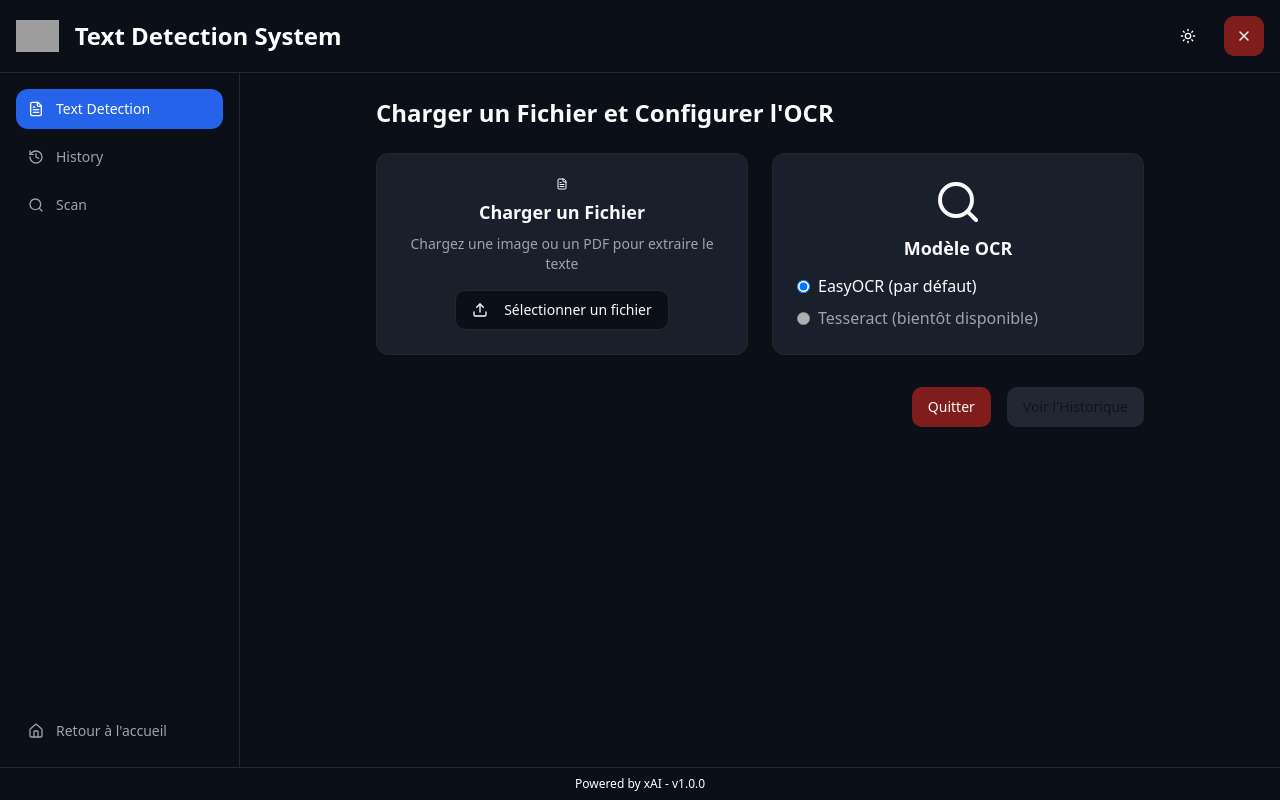
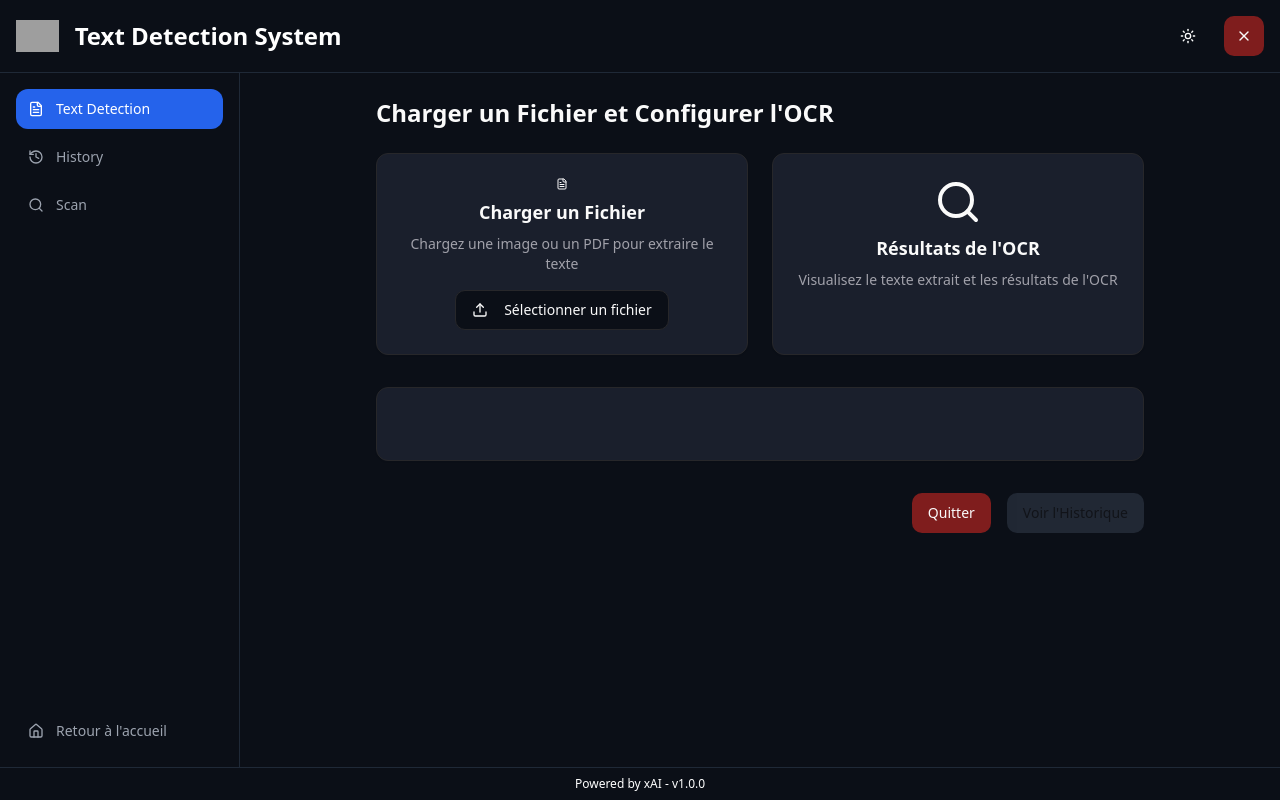
Before and after one commit to MohamedSouilhi/IA_souveraine_website, a React (Vite) app: page /text-detection in a window 1280 px wide. Built offline with nearby package versions, Linux system fonts and the light colour scheme; grey boxes are pictures that could not be loaded.

Commit message:
UI design

```diff
--- a/src/components/TextDetection/FileUploadSection.tsx
+++ b/src/components/TextDetection/FileUploadSection.tsx
@@ -1,12 +1,17 @@
-import React from 'react';
+import React, { useState } from 'react';
 import { Card, CardContent } from "@/components/ui/card";
 import { FileText, Search } from "lucide-react";
 import FileUploader from './FileUploader';
+import ResultsSection from '@/components/TextDetection/ResultsSection';
+
 interface FileUploadSectionProps {
   onFileProcessed: (file: File) => void; // Passe le fichier au parent
 }
 
 const FileUploadSection: React.FC<FileUploadSectionProps> = ({ onFileProcessed }) => {
+  const [extractedText, setExtractedText] = useState<string>('');
+  const [isProcessing, setIsProcessing] = useState<boolean>(false);
+  const [error, setError] = useState<string | null>(null);
   const handleFileUpload = (file: File) => {
     if (file) {
       onFileProcessed(file); // Passer le fichier au parent
@@ -31,16 +36,16 @@ const FileUploadSection: React.FC<FileUploadSectionProps> = ({ onFileProcessed }
       <Card>
         <CardContent className="flex flex-col items-center justify-center p-6 h-[200px]">
           <Search className="h-12 w-12 mb-2" />
-          <h3 className="font-bold text-lg">Modèle OCR</h3>
-          <div className="space-y-2 mt-3 w-full">
-            <div className="flex items-center">
-              <input type="radio" id="easyocr" name="ocr" defaultChecked className="mr-2" />
-              <label htmlFor="easyocr">EasyOCR (par défaut)</label>
-            </div>
-            <div className="flex items-center">
-              <input type="radio" id="tesseract" name="ocr" disabled className="mr-2" />
-              <label htmlFor="tesseract" className="text-muted-foreground">Tesseract (bientôt disponible)</label>
-            </div>
+          <h3 className="font-bold text-lg">Résultats de l'OCR</h3>
+          <p className="text-sm text-muted-foreground text-center mt-2">
+            Visualisez le texte extrait et les résultats de l'OCR
+          </p>
+          <div className="mt-4 w-full">
+            <ResultsSection
+              isProcessing={isProcessing}
+              extractedText={extractedText}
+              error={error}
+            />
           </div>
         </CardContent>
       </Card>
--- a/src/pages/Index.tsx
+++ b/src/pages/Index.tsx
@@ -26,7 +26,7 @@ const Index = () => {
           Select one of the options below to continue to your personalized experience
         </p>
 
-        <div className="grid grid-cols-1 md:grid-cols-3 gap-6 w-full max-w-6xl">
+        <div className="grid grid-cols-1 md:grid-cols-2 gap-6 w-full max-w-6xl">
           {[
             {
               title: "Casque et Gilet Detection",
@@ -42,13 +42,7 @@ const Index = () => {
               icon: <FileText className="w-12 h-12 mb-4 text-white" />,
               route: "/text-detection"
             },
-            {
-              title: "Assistant Vocal Intelligent",
-              description: "Interface vocale intelligente pour une interaction naturelle",
-              bgColor: "bg-purple-600",
-              icon: <Mic className="w-12 h-12 mb-4 text-white" />,
-              route: "/source-selection"
-            }
+
           ].map((card, index) => (
             <motion.div
               key={index}
--- a/src/pages/TextDetection.tsx
+++ b/src/pages/TextDetection.tsx
@@ -4,6 +4,7 @@ import TextDetectionLayout from '@/components/TextDetection/TextDetectionLayout'
 import FileUploadSection from '@/components/TextDetection/FileUploadSection';
 import ResultsSection from '@/components/TextDetection/ResultsSection';
 import ActionButtons from '@/components/TextDetection/ActionButtons';
+import { Card, CardContent } from '@/components/ui/card';
 
 const TextDetection: React.FC = () => {
   const [extractedText, setExtractedText] = useState<string>('');
@@ -52,12 +53,16 @@ const TextDetection: React.FC = () => {
         <h2 className="text-2xl font-bold mb-6">Charger un Fichier et Configurer l'OCR</h2>
 
         <FileUploadSection onFileProcessed={handleTextExtraction} />
-
+             <Card>
+        <CardContent className="flex flex-col p-6">
         <ResultsSection
           isProcessing={isProcessing}
           extractedText={extractedText}
           error={error} // Passer l'erreur à ResultsSection
         />
+        </CardContent>
+      </Card>
+
 
         <ActionButtons extractedText={extractedText} />
       </div>
```
